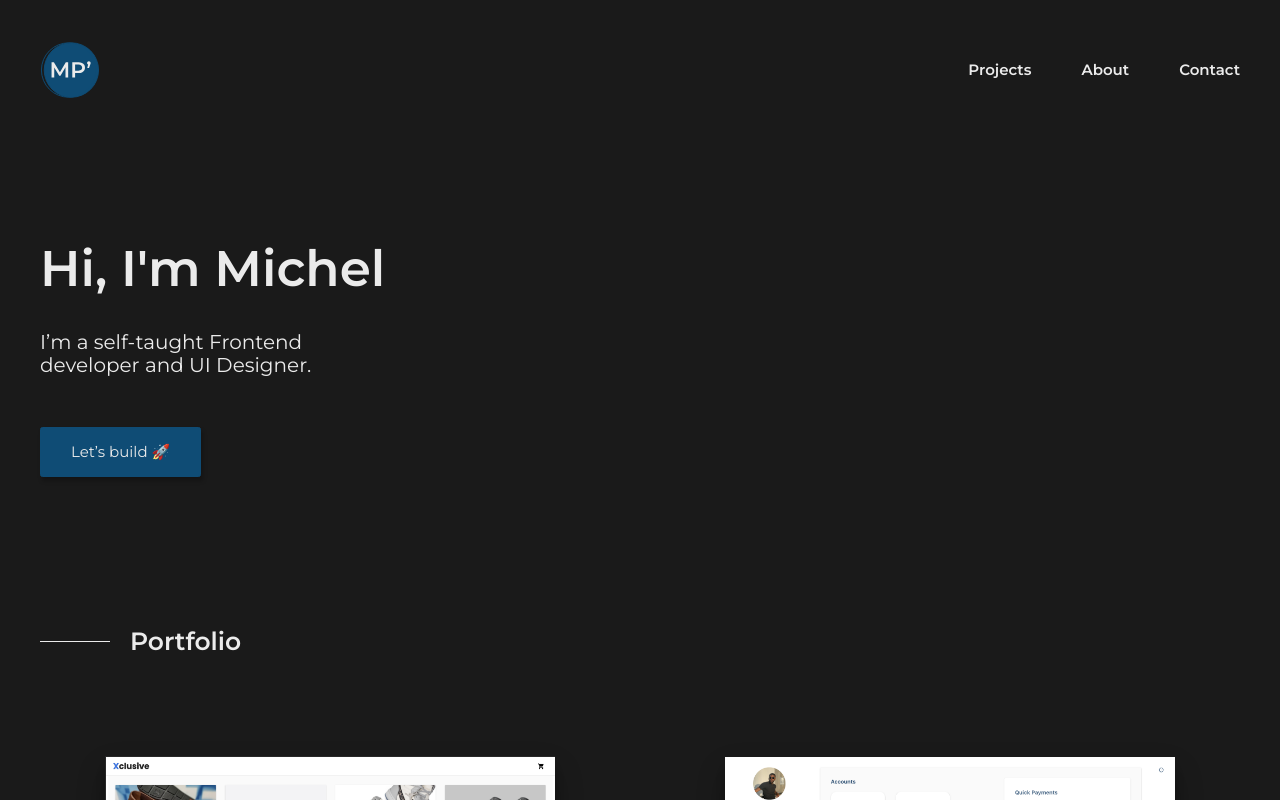
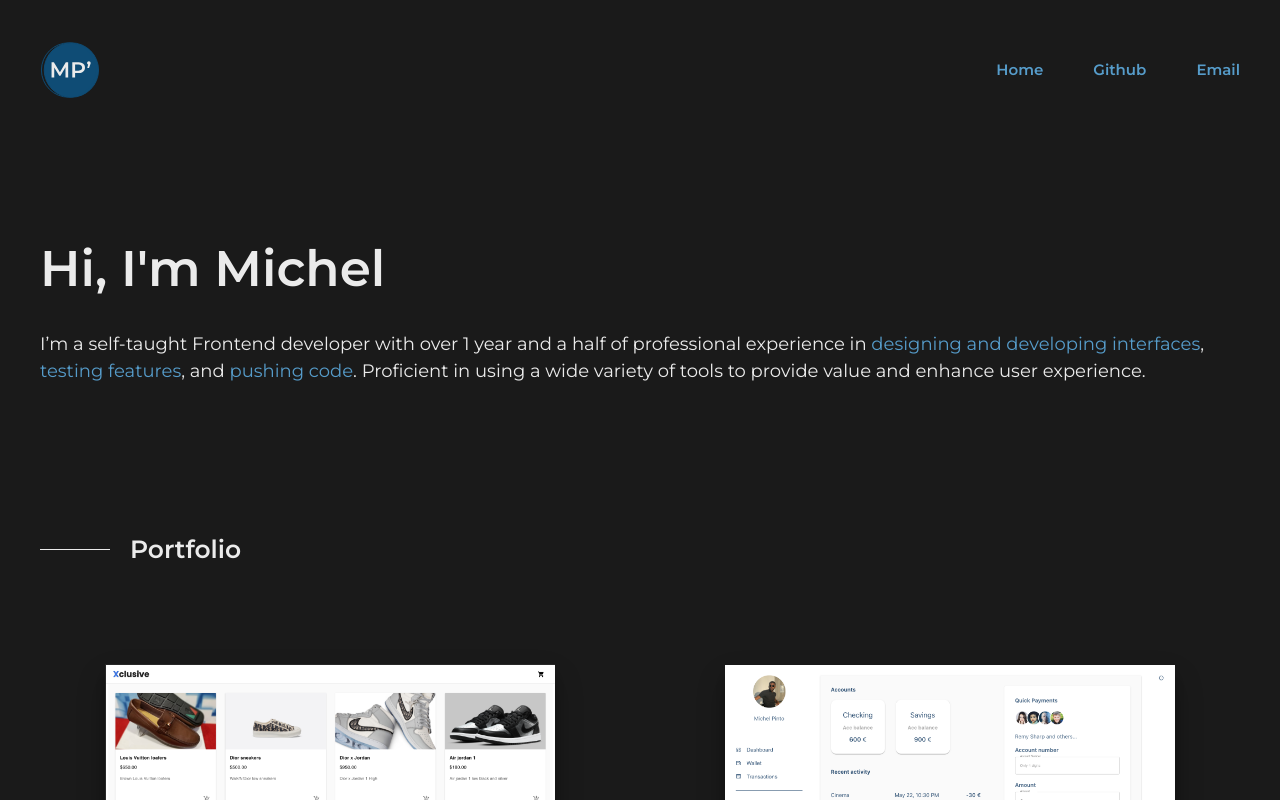
Before and after one commit to Michelpinto/portfolio-reactjs, a React (Create React App) app: page / in a window 1280 px wide. Shown: the top 800 px of the page. Built offline with nearby package versions, Linux system fonts and the light colour scheme.

Commit message:
header and hero refactor

```diff
--- a/src/components/Header/Header.jsx
+++ b/src/components/Header/Header.jsx
@@ -1,27 +1,26 @@
-import { Nav, Div1, Navlink } from "./HeaderStyles";
-import { Link } from "react-router-dom";
-import Logo from "../../assets/logo.svg";
+import { Nav, Div1, Navlink } from './HeaderStyles';
+import Logo from '../../assets/logo.svg';
 
 const Header = () => {
   return (
     <Nav>
       <img
-                onClick={() => window.location.replace("/")}
+        onClick={() => window.location.replace('/')}
         src={Logo}
-                alt="logo"
-                style={{ width: "6rem", height: "6rem" }}
+        alt='logo'
+        style={{ width: '6rem', height: '6rem' }}
       />
       <Div1>
-                <Navlink onClick={() => window.location.replace("/#Projects")}>
-                    Projects
+        <Navlink onClick={() => window.location.replace('/#Projects')}>
+          Home
         </Navlink>
 
-                <Navlink onClick={() => window.location.replace("/#About")}>
-                    About
+        <Navlink onClick={() => window.location.replace('/#About')}>
+          Github
         </Navlink>
 
-                <Navlink onClick={() => window.location.replace("/#Footer")}>
-                    Contact
+        <Navlink onClick={() => window.location.replace('/#Footer')}>
+          Email
         </Navlink>
       </Div1>
     </Nav>
--- a/src/components/Header/HeaderStyles.js
+++ b/src/components/Header/HeaderStyles.js
@@ -1,4 +1,4 @@
-import styled from "styled-components";
+import styled from 'styled-components';
 
 export const Nav = styled.div`
   display: flex;
@@ -18,6 +18,8 @@ export const Div1 = styled.div`
 export const Navlink = styled.p`
   transition: all 0.2s;
   margin-right: 5rem;
+  cursor: pointer;
+  color: #569cca;
 
   &:last-child {
     margin-right: 0;
--- a/src/components/Hero/Hero.jsx
+++ b/src/components/Hero/Hero.jsx
@@ -1,17 +1,17 @@
-import { Title, Container, Button } from "./HeroStyles";
+import { Title, Container } from './HeroStyles';
 
 const Hero = () => {
   return (
     <Container>
       <Title>Hi, I'm Michel</Title>
       <p>
-                I’m a self-taught Frontend <br />
-                developer and UI Designer.
+        I’m a self-taught Frontend developer with over 1 year and a half of
+        professional experience in{' '}
+        <span>designing and developing interfaces</span>,{' '}
+        <span>testing features</span>, and <span>pushing code</span>. Proficient
+        in using a wide variety of tools to provide value and enhance user
+        experience.
       </p>
-
-            <a href="mailto:michelpintodev@gmail.com">
-                <Button>Let’s build 🚀</Button>
-            </a>
     </Container>
   );
 };
--- a/src/components/Hero/HeroStyles.js
+++ b/src/components/Hero/HeroStyles.js
@@ -1,11 +1,16 @@
-import styled from "styled-components";
+import styled from 'styled-components';
 
 export const Container = styled.div`
   margin-top: 14rem;
 
   & p {
-        font-size: 2rem;
+    font-size: 1.8rem;
+    line-height: 1.5;
     margin-top: 1.5rem;
+  }
+
+  & span {
+    color: #569cca;
   }
 `;
 
@@ -13,21 +18,3 @@ export const Title = styled.h1`
   font-size: 5rem;
   font-weight: 600;
 `;
-
-export const Button = styled.button`
-    height: 5rem;
-    padding: 1.2rem 3rem;
-    color: #ebebeb;
-    background-color: #0f4c75;
-    border: 1px solid #0f4c75;
-    margin-top: 5rem;
-    cursor: pointer;
-    transition: all 0.2s;
-    font-size: 1.5rem;
-    border-radius: 2.5px;
-    box-shadow: 2px 4px 4px 0px rgba(0, 0, 0, 0.25);
-
-    &:hover {
-        transform: translateY(-3px);
-    }
-`;
```
Lines whose indentation alone changed are shown as unchanged.
